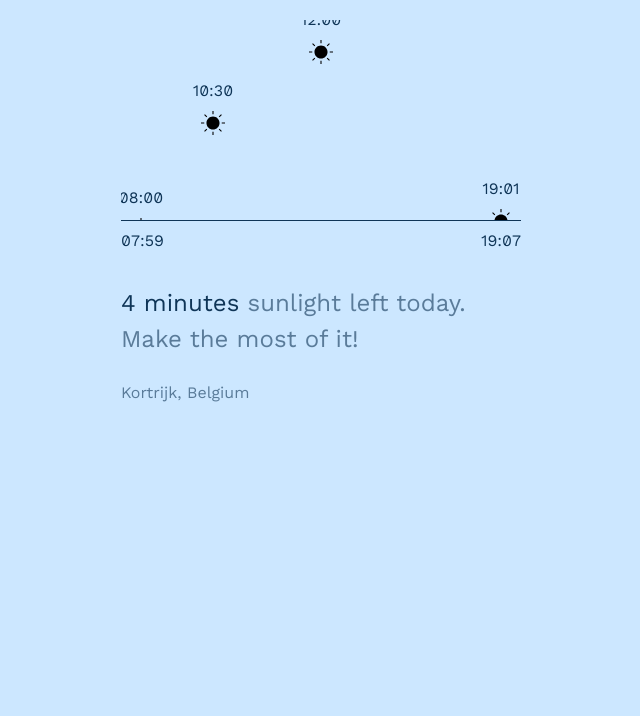
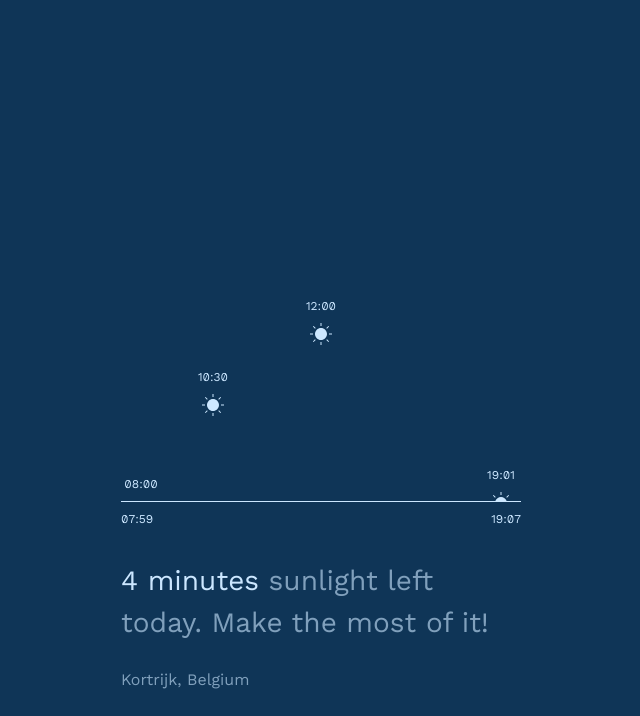
Before and after one commit to HyperHydroX/interaction_design_w4, a plain HTML site: page create3-daylight-startfiles-master/index.html in a window 1280 px wide. Shown: the part 84-800 px from the top of the page, without its empty margins (319-959 px from the left). Drawn offline with Linux system fonts and the light colour scheme.

Commit message:
css done

```diff
--- a/create3-daylight-startfiles-master/css/screen.css
+++ b/create3-daylight-startfiles-master/css/screen.css
@@ -280,8 +280,8 @@ input::placeholder {
 */
 
 .c-sun {
-  height: 24px;
-  color: var(--global-color);
+  height: 22px;
+  fill: var(--global-color);
 }
 
 .c-logo .c-sun {
@@ -298,10 +298,14 @@ input::placeholder {
   margin: 0 auto;
   width: 400px;
   padding-top: 32px;
+  min-height: 100vh;
+  display: flex;
+  flex-direction: column;
+  justify-content: space-between;
 }
 
 .c-app__summary {
-  font-size: 24px;
+  font-size: 28px;
 }
 
 .c-time-left::after {
@@ -319,6 +323,10 @@ input::placeholder {
   margin-bottom: 32px;
   display: flex;
   justify-content: space-between;
+}
+
+.c-horizon__time {
+  font-size: 12px;
 }
 
 .c-horizon__sky-wrapper {
@@ -345,6 +353,7 @@ input::placeholder {
 }
 
 .c-horizon__sun::before {
+  font-size: 12px;
   text-align: center;
   margin-bottom: 8px;
   display: block;
@@ -371,6 +380,11 @@ input::placeholder {
 /*
     Change the theme using CSS vars.
 */
+
+.is-night {
+  --global-background-color: #0f3557;
+  --global-color: #cce7ff;
+}
 
 /* Night version: just switch the light and dark vars */
 
--- a/create3-daylight-startfiles-master/index.html
+++ b/create3-daylight-startfiles-master/index.html
@@ -1,5 +1,5 @@
 <!DOCTYPE html>
-<html lang="en" class="is-day">
+<html lang="en" class="is-day is-night">
   <head>
     <meta charset="utf-8" />
     <meta http-equiv="x-ua-compatible" content="ie=edge" />
@@ -35,6 +35,7 @@
         </svg>
         Daylight
       </h1>
+      <div>
         <div class="c-horizon">
           <div class="c-horizon__sky-wrapper">
             <div class="c-horizon__sky">
@@ -110,6 +111,7 @@
           <span class="u-muted">sunlight left today. Make the most of it!</span>
         </p>
         <p class="c-app__location js-location u-muted">Kortrijk, Belgium</p>
+      </div>
     </main>
   </body>
 </html>
```
Lines whose indentation alone changed are shown as unchanged.
